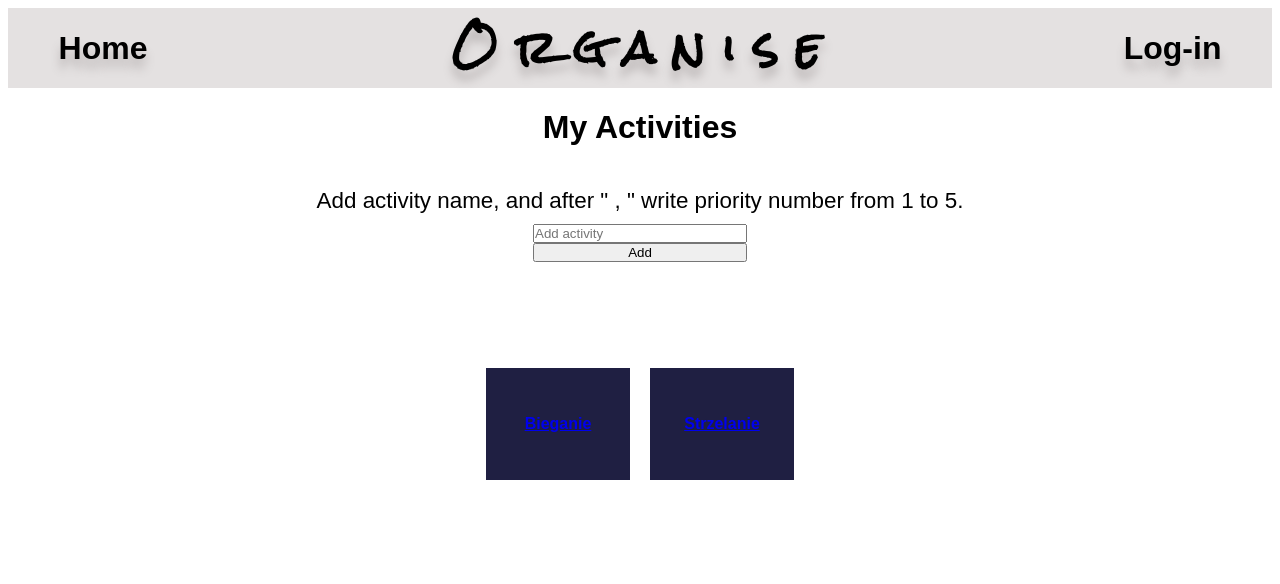
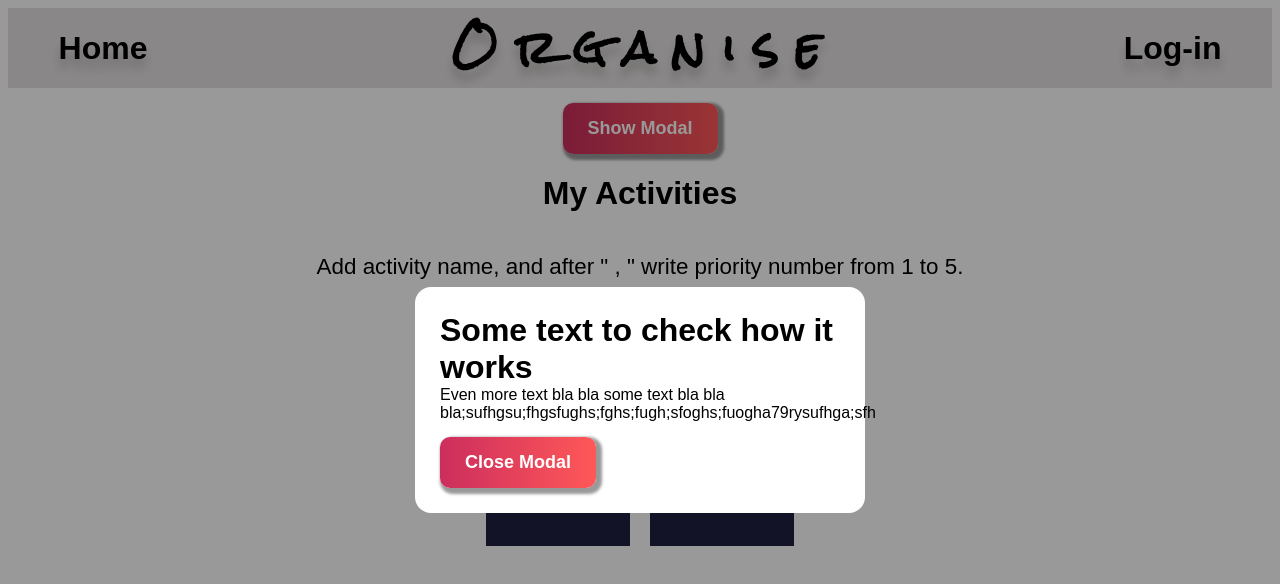
Before and after one commit to ArturFracek/organizer, a Vue app: page /Add-Activities in a window 1280 px wide. Shown: the top 584 px of the page. Built offline with nearby package versions, Linux system fonts and the light colour scheme; a web font is replaced by a local one.

Commit message:
First version of modal is done

```diff
--- /dev/null
+++ b/src/components/Modal.vue
@@ -0,0 +1,125 @@
+<template>
+  <div class="modalWrapper">
+    <button class="modalButton" @click="showModal = true">Show Modal</button>
+    <transition name="fade" appear>
+      <div class="modalOverlay" v-if="showModal" @click="showModal = false"></div>
+    </transition>
+    <transition name="slide" appear>
+      <div class="modal" v-if="showModal">
+        <h1>Some text to check how it works</h1>
+        <p>Even more text bla bla some text bla bla bla;sufhgsu;fhgsfughs;fghs;fugh;sfoghs;fuogha79rysufhga;sfh</p>
+        <button class="modalButton" @click="showModal = false">Close Modal</button>
+      </div>
+    </transition>
+  </div>
+</template>
+
+<script>
+
+export default {
+  name: "Modal",
+  data() {
+    return {
+      showModal: true
+    }
+  },
+}
+</script>
+
+<style scoped>
+* {
+  margin: 0;
+  padding: 0;
+}
+
+.modalWrapper {
+  display: flex;
+  justify-content: center;
+  align-items: center;
+}
+
+.modalButton {
+  border: none;
+  background: none;
+  cursor: pointer;
+
+  margin-top: 15px;
+  padding: 15px 25px;
+  background-image: linear-gradient(to right, #CC2E5D, #FF5858);
+  border-radius: 10px;
+
+  color: #fff;
+  font-size: 18px;
+  font-weight: 700;
+
+  box-shadow: 3px 3px 3px 3px rgba(0, 0, 0, 0.4);
+  transition: 0.4s ease-out;
+
+}
+
+.modalButton:Hover {
+  box-shadow: 6px 6px 6px 6px rgba(0, 0, 0, 0.6);
+}
+
+.modalOverlay {
+  position: absolute;
+  top: 0;
+  left: 0;
+  right: 0;
+  bottom: 0;
+  z-index: 98;
+  background-color: rgba(0, 0, 0, 0.4);
+}
+
+.fade-enter-active,
+.fade-leave-active {
+  transition: opacity 0.5s;
+}
+
+.fade-enter,
+.fade-leave-to {
+  opacity: 0;
+}
+
+.modal {
+  position: absolute;
+  top: 50%;
+  left: 50%;
+  transform: translate(-50%, -50%);
+  z-index: 99;
+
+  width: 100%;
+  max-width: 400px;
+  background-color: #FFF;
+  border-radius: 16px;
+
+  padding: 25px;
+
+}
+
+.h1 {
+  color: #222;
+  font-size: 32px;
+  font-weight: 900;
+  margin-bottom: 15px;
+}
+
+.p {
+  display: flex;
+  flex-wrap: wrap;
+  color: #666;
+  font-size: 18px;
+  font-weight: 400;
+  margin-bottom: 15px;;
+}
+
+.slide-enter-active,
+.slide-leave-active {
+  transition: transfrom 0.5s;
+}
+
+.slide-enter,
+.slide-leave-to {
+  transform: translateY(-50%) translateX(100vw);
+}
+</style>
--- a/src/views/MyActivities.vue
+++ b/src/views/MyActivities.vue
@@ -1,5 +1,6 @@
 <template>
 <div class="wrapper">
+  <Modal />
   <h1 class="title">{{ title }}</h1>
   <div class="addActivities">
     <div class="instruction">Add activity name, and after " , " write priority number from 1 to 5.</div>
@@ -15,6 +16,7 @@
 </template>
 
 <script>
+import Modal from "@/components/Modal.vue"
 
 export default {
   data() {
@@ -27,6 +29,9 @@ export default {
         { title: "Strzelanie", priority: 2/5, id: 2},
       ]
     };
+  },
+  components: {
+    Modal
   },
   methods: {
     addActivities() {
@@ -46,6 +51,7 @@ export default {
 .wrapper {
   display: flex;
   flex-flow: column;
+  align-items: center;
 }
 .activityTile {
   display: flex;
```
